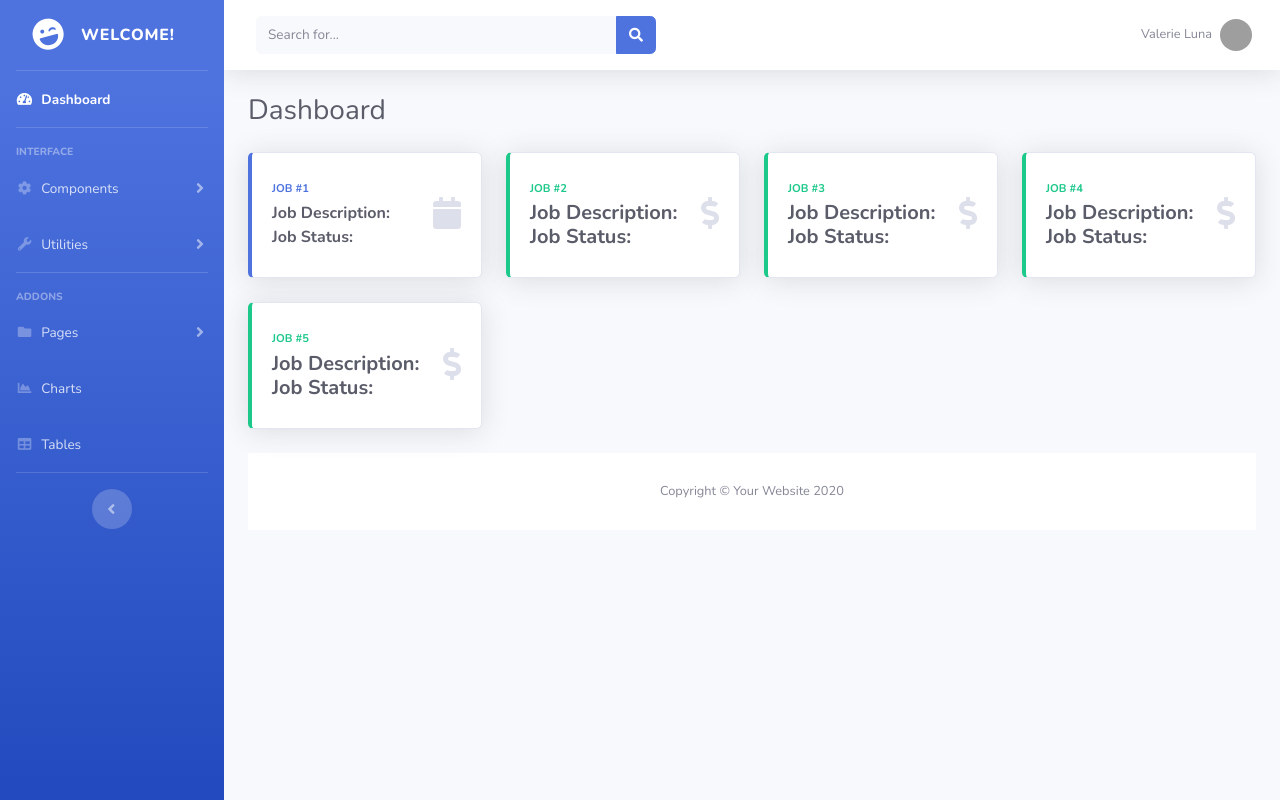
After one commit to daphneaugier/COMP353, a PHP site: page /User/user_dashboard.php in a window 1280 px wide. The commit adds this page. Run offline with PHP 8.4, Linux system fonts and the light colour scheme; grey boxes are pictures that could not be loaded.

```diff
--- a/User/admin_users.php
+++ b/User/admin_users.php
@@ -199,7 +199,7 @@ require_once('process-users.php');
                     ?>
                       <tr>
                         <td><?php echo $row['user_id'] ?></td>
-                        <td><?php echo $row['user_status'] ?></td>
+                        <td><?php echo $row['user_category'] ?></td>
                         <td><?php echo $row['user_name'] ?></td>
                         <td><?php echo $row['user_password'] ?></td>
                         <td><?php echo $row['EMAIL_ID'] ?></td>
--- a/User/process-users.php
+++ b/User/process-users.php
@@ -6,9 +6,9 @@ error_reporting(E_ALL);
 
 session_start();
 
-$host = "192.168.64.2";
-$user = "career";
-$password = "topsecret";
+$host = "localhost";
+$user = "root";
+$password = "root";
 $dbname = "career";
 
 
--- a/User/signup.php
+++ b/User/signup.php
@@ -13,7 +13,7 @@
   <div class="signup-form row justify-content-center">
     <div class="col-md-6 order-md-2 mb-4">
       <h2>User Sign Up </h2>
-      <form action="process-form.php" method="POST" class="needs-validation" novalidate>
+      <form action="process_new_user.php" method="POST" class="needs-validation" novalidate>
         <div class="row">
           <div class="col-md-6 mb-3">
             <label for="firstName">First name</label>
@@ -420,7 +420,7 @@
       </form>
       <div class="text-center">
         Already have an account?
-      <a href="../login.php">Sign in</a>
+      <a href="../index.php">Sign in</a>
     </div>
     </div>
   </div>
--- /dev/null
+++ b/User/user_dashboard.php
@@ -0,0 +1,381 @@
+
+
+<!DOCTYPE html>
+<html lang="en">
+
+<head>
+
+  <meta charset="utf-8">
+  <meta http-equiv="X-UA-Compatible" content="IE=edge">
+  <meta name="viewport" content="width=device-width, initial-scale=1, shrink-to-fit=no">
+  <meta name="description" content="">
+  <meta name="author" content="">
+
+  <title>Dashboard</title>
+
+  <!-- Custom fonts for this template-->
+  <link href="vendor/fontawesome-free/css/all.min.css" rel="stylesheet" type="text/css">
+  <link href="https://fonts.googleapis.com/css?family=Nunito:200,200i,300,300i,400,400i,600,600i,700,700i,800,800i,900,900i" rel="stylesheet">
+
+  <!-- Custom styles for this template-->
+  <link href="css/sb-admin-2.min.css" rel="stylesheet">
+
+</head>
+
+<body id="page-top">
+
+  <!-- Page Wrapper -->
+  <div id="wrapper">
+
+    <!-- Sidebar -->
+    <ul class="navbar-nav bg-gradient-primary sidebar sidebar-dark accordion" id="accordionSidebar">
+
+      <!-- Sidebar - Brand -->
+      <a class="sidebar-brand d-flex align-items-center justify-content-center" href="index.html">
+        <div class="sidebar-brand-icon rotate-n-15">
+          <i class="fas fa-laugh-wink"></i>
+        </div>
+        <div class="sidebar-brand-text mx-3">Welcome!</div>
+      </a>
+
+      <!-- Divider -->
+      <hr class="sidebar-divider my-0">
+
+      <!-- Nav Item - Dashboard -->
+      <li class="nav-item active">
+        <a class="nav-link" href="index.html">
+          <i class="fas fa-fw fa-tachometer-alt"></i>
+          <span>Dashboard</span></a>
+      </li>
+
+      <!-- Divider -->
+      <hr class="sidebar-divider">
+
+      <!-- Heading -->
+      <div class="sidebar-heading">
+        Interface
+      </div>
+
+      <!-- Nav Item - Pages Collapse Menu -->
+      <li class="nav-item">
+        <a class="nav-link collapsed" href="#" data-toggle="collapse" data-target="#collapseTwo" aria-expanded="true" aria-controls="collapseTwo">
+          <i class="fas fa-fw fa-cog"></i>
+          <span>Components</span>
+        </a>
+        <div id="collapseTwo" class="collapse" aria-labelledby="headingTwo" data-parent="#accordionSidebar">
+          <div class="bg-white py-2 collapse-inner rounded">
+            <h6 class="collapse-header">Custom Components:</h6>
+            <a class="collapse-item" href="buttons.html">Buttons</a>
+            <a class="collapse-item" href="cards.html">Cards</a>
+          </div>
+        </div>
+      </li>
+
+      <!-- Nav Item - Utilities Collapse Menu -->
+      <li class="nav-item">
+        <a class="nav-link collapsed" href="#" data-toggle="collapse" data-target="#collapseUtilities" aria-expanded="true" aria-controls="collapseUtilities">
+          <i class="fas fa-fw fa-wrench"></i>
+          <span>Utilities</span>
+        </a>
+        <div id="collapseUtilities" class="collapse" aria-labelledby="headingUtilities" data-parent="#accordionSidebar">
+          <div class="bg-white py-2 collapse-inner rounded">
+            <h6 class="collapse-header">Custom Utilities:</h6>
+            <a class="collapse-item" href="utilities-color.html">Colors</a>
+            <a class="collapse-item" href="utilities-border.html">Borders</a>
+            <a class="collapse-item" href="utilities-animation.html">Animations</a>
+            <a class="collapse-item" href="utilities-other.html">Other</a>
+          </div>
+        </div>
+      </li>
+
+      <!-- Divider -->
+      <hr class="sidebar-divider">
+
+      <!-- Heading -->
+      <div class="sidebar-heading">
+        Addons
+      </div>
+
+      <!-- Nav Item - Pages Collapse Menu -->
+      <li class="nav-item">
+        <a class="nav-link collapsed" href="#" data-toggle="collapse" data-target="#collapsePages" aria-expanded="true" aria-controls="collapsePages">
+          <i class="fas fa-fw fa-folder"></i>
+          <span>Pages</span>
+        </a>
+        <div id="collapsePages" class="collapse" aria-labelledby="headingPages" data-parent="#accordionSidebar">
+          <div class="bg-white py-2 collapse-inner rounded">
+            <h6 class="collapse-header">Login Screens:</h6>
+            <a class="collapse-item" href="login.html">Login</a>
+            <a class="collapse-item" href="register.html">Register</a>
+            <a class="collapse-item" href="forgot-password.html">Forgot Password</a>
+            <div class="collapse-divider"></div>
+            <h6 class="collapse-header">Other Pages:</h6>
+            <a class="collapse-item" href="404.html">404 Page</a>
+            <a class="collapse-item" href="blank.html">Blank Page</a>
+          </div>
+        </div>
+      </li>
+
+      <!-- Nav Item - Charts -->
+      <li class="nav-item">
+        <a class="nav-link" href="charts.html">
+          <i class="fas fa-fw fa-chart-area"></i>
+          <span>Charts</span></a>
+      </li>
+
+      <!-- Nav Item - Tables -->
+      <li class="nav-item">
+        <a class="nav-link" href="tables.html">
+          <i class="fas fa-fw fa-table"></i>
+          <span>Tables</span></a>
+      </li>
+
+      <!-- Divider -->
+      <hr class="sidebar-divider d-none d-md-block">
+
+      <!-- Sidebar Toggler (Sidebar) -->
+      <div class="text-center d-none d-md-inline">
+        <button class="rounded-circle border-0" id="sidebarToggle"></button>
+      </div>
+
+    </ul>
+    <!-- End of Sidebar -->
+
+    <!-- Content Wrapper -->
+    <div id="content-wrapper" class="d-flex flex-column">
+
+      <!-- Main Content -->
+      <div id="content">
+
+        <!-- Topbar -->
+        <nav class="navbar navbar-expand navbar-light bg-white topbar mb-4 static-top shadow">
+
+          <!-- Sidebar Toggle (Topbar) -->
+          <button id="sidebarToggleTop" class="btn btn-link d-md-none rounded-circle mr-3">
+            <i class="fa fa-bars"></i>
+          </button>
+
+          <!-- Topbar Search -->
+          <form class="d-none d-sm-inline-block form-inline mr-auto ml-md-3 my-2 my-md-0 mw-100 navbar-search">
+            <div class="input-group">
+              <input type="text" class="form-control bg-light border-0 small" placeholder="Search for..." aria-label="Search" aria-describedby="basic-addon2">
+              <div class="input-group-append">
+                <button class="btn btn-primary" type="button">
+                  <i class="fas fa-search fa-sm"></i>
+                </button>
+              </div>
+            </div>
+          </form>
+
+          <!-- Topbar Navbar -->
+          <ul class="navbar-nav ml-auto">
+
+            <!-- Nav Item - Search Dropdown (Visible Only XS) -->
+            <li class="nav-item dropdown no-arrow d-sm-none">
+              <a class="nav-link dropdown-toggle" href="#" id="searchDropdown" role="button" data-toggle="dropdown" aria-haspopup="true" aria-expanded="false">
+                <i class="fas fa-search fa-fw"></i>
+              </a>
+
+            <!-- Nav Item - User Information -->
+            <li class="nav-item dropdown no-arrow">
+              <a class="nav-link dropdown-toggle" href="#" id="userDropdown" role="button" data-toggle="dropdown" aria-haspopup="true" aria-expanded="false">
+                <span class="mr-2 d-none d-lg-inline text-gray-600 small">Valerie Luna</span>
+                <img class="img-profile rounded-circle" src="https://source.unsplash.com/QAB-WJcbgJk/60x60">
+              </a>
+              <!-- Dropdown - User Information -->
+              <div class="dropdown-menu dropdown-menu-right shadow animated--grow-in" aria-labelledby="userDropdown">
+                <a class="dropdown-item" href="#">
+                  <i class="fas fa-user fa-sm fa-fw mr-2 text-gray-400"></i>
+                  Profile
+                </a>
+                <a class="dropdown-item" href="#">
+                  <i class="fas fa-cogs fa-sm fa-fw mr-2 text-gray-400"></i>
+                  Settings
+                </a>
+                <a class="dropdown-item" href="#" data-toggle="modal" data-target="#logoutModal">
+                  <i class="fas fa-sign-out-alt fa-sm fa-fw mr-2 text-gray-400"></i>
+                  Logout
+                </a>
+              </div>
+            </li>
+
+          </ul>
+
+        </nav>
+        <!-- End of Topbar -->
+
+        <!-- Begin Page Content -->
+        <div class="container-fluid">
+
+          <!-- Page Heading -->
+          <div class="d-sm-flex align-items-center justify-content-between mb-4">
+            <h1 class="h3 mb-0 text-gray-800">Dashboard</h1>
+          </div>
+
+          <!-- Content Row -->
+          <div class="row">
+
+            <!-- Earnings (Monthly) Card Example -->
+            <div class="col-xl-3 col-md-6 mb-4">
+              <div class="card border-left-primary shadow h-100 py-2">
+                <div class="card-body">
+                  <div class="row no-gutters align-items-center">
+                    <div class="col mr-2">
+                      <div class="text-xs font-weight-bold text-primary text-uppercase mb-1">Job #1</div>
+                      <div class="h8 mb-0 font-weight-bold text-gray-800">Job Description:</div>
+                      <div class="h8 mb-0 font-weight-bold text-gray-800">Job Status:</div>
+                    </div>
+                    <div class="col-auto">
+                      <i class="fas fa-calendar fa-2x text-gray-300"></i>
+                    </div>
+                  </div>
+                </div>
+              </div>
+            </div>
+
+            <!-- Earnings (Monthly) Card Example -->
+            <div class="col-xl-3 col-md-6 mb-4">
+              <div class="card border-left-success shadow h-100 py-2">
+                <div class="card-body">
+                  <div class="row no-gutters align-items-center">
+                    <div class="col mr-2">
+                      <div class="text-xs font-weight-bold text-success text-uppercase mb-1">Job #2</div>
+                      <div class="h5 mb-0 font-weight-bold text-gray-800">Job Description:</div>
+                      <div class="h5 mb-0 font-weight-bold text-gray-800">Job Status:</div>
+                    </div>
+                    <div class="col-auto">
+                      <i class="fas fa-dollar-sign fa-2x text-gray-300"></i>
+                    </div>
+                  </div>
+                </div>
+              </div>
+            </div>
+
+            <!-- Earnings (Monthly) Card Example -->
+            <div class="col-xl-3 col-md-6 mb-4">
+              <div class="card border-left-success shadow h-100 py-2">
+                <div class="card-body">
+                  <div class="row no-gutters align-items-center">
+                    <div class="col mr-2">
+                      <div class="text-xs font-weight-bold text-success text-uppercase mb-1">Job #3</div>
+                      <div class="h5 mb-0 font-weight-bold text-gray-800">Job Description:</div>
+                      <div class="h5 mb-0 font-weight-bold text-gray-800">Job Status:</div>
+                    </div>
+                    <div class="col-auto">
+                      <i class="fas fa-dollar-sign fa-2x text-gray-300"></i>
+                    </div>
+                  </div>
+                </div>
+              </div>
+            </div>
+
+
+            <!-- Earnings (Monthly) Card Example -->
+            <div class="col-xl-3 col-md-6 mb-4">
+              <div class="card border-left-success shadow h-100 py-2">
+                <div class="card-body">
+                  <div class="row no-gutters align-items-center">
+                    <div class="col mr-2">
+                      <div class="text-xs font-weight-bold text-success text-uppercase mb-1">Job #4</div>
+                      <div class="h5 mb-0 font-weight-bold text-gray-800">Job Description:</div>
+                      <div class="h5 mb-0 font-weight-bold text-gray-800">Job Status:</div>
+                    </div>
+                    <div class="col-auto">
+                      <i class="fas fa-dollar-sign fa-2x text-gray-300"></i>
+                    </div>
+                  </div>
+                </div>
+              </div>
+            </div>
+
+            <!-- Earnings (Monthly) Card Example -->
+            <div class="col-xl-3 col-md-6 mb-4">
+              <div class="card border-left-success shadow h-100 py-2">
+                <div class="card-body">
+                  <div class="row no-gutters align-items-center">
+                    <div class="col mr-2">
+                      <div class="text-xs font-weight-bold text-success text-uppercase mb-1">Job #5</div>
+                      <div class="h5 mb-0 font-weight-bold text-gray-800">Job Description:</div>
+                      <div class="h5 mb-0 font-weight-bold text-gray-800">Job Status:</div>
+                    </div>
+                    <div class="col-auto">
+                      <i class="fas fa-dollar-sign fa-2x text-gray-300"></i>
+                    </div>
+                  </div>
+                </div>
+              </div>
+            </div>
+
+
+
+          <!-- Content Row -->
+
+
+
+          <!-- Content Row -->
+
+        <!-- /.container-fluid -->
+
+      </div>
+      <!-- End of Main Content -->
+
+      <!-- Footer -->
+      <footer class="sticky-footer bg-white">
+        <div class="container my-auto">
+          <div class="copyright text-center my-auto">
+            <span>Copyright &copy; Your Website 2020</span>
+          </div>
+        </div>
+      </footer>
+      <!-- End of Footer -->
+
+    </div>
+    <!-- End of Content Wrapper -->
+
+  </div>
+  <!-- End of Page Wrapper -->
+
+  <!-- Scroll to Top Button-->
+  <a class="scroll-to-top rounded" href="#page-top">
+    <i class="fas fa-angle-up"></i>
+  </a>
+
+  <!-- Logout Modal-->
+  <div class="modal fade" id="logoutModal" tabindex="-1" role="dialog" aria-labelledby="exampleModalLabel" aria-hidden="true">
+    <div class="modal-dialog" role="document">
+      <div class="modal-content">
+        <div class="modal-header">
+          <h5 class="modal-title" id="exampleModalLabel">Ready to Leave?</h5>
+          <button class="close" type="button" data-dismiss="modal" aria-label="Close">
+            <span aria-hidden="true">×</span>
+          </button>
+        </div>
+        <div class="modal-body">Select "Logout" below if you are ready to end your current session.</div>
+        <div class="modal-footer">
+          <button class="btn btn-secondary" type="button" data-dismiss="modal">Cancel</button>
+          <a class="btn btn-primary" href="login.html">Logout</a>
+        </div>
+      </div>
+    </div>
+  </div>
+
+  <!-- Bootstrap core JavaScript-->
+  <script src="vendor/jquery/jquery.min.js"></script>
+  <script src="vendor/bootstrap/js/bootstrap.bundle.min.js"></script>
+
+  <!-- Core plugin JavaScript-->
+  <script src="vendor/jquery-easing/jquery.easing.min.js"></script>
+
+  <!-- Custom scripts for all pages-->
+  <script src="js/sb-admin-2.min.js"></script>
+
+  <!-- Page level plugins -->
+  <script src="vendor/chart.js/Chart.min.js"></script>
+
+  <!-- Page level custom scripts -->
+  <script src="js/demo/chart-area-demo.js"></script>
+  <script src="js/demo/chart-pie-demo.js"></script>
+
+</body>
+
+</html>
--- a/functions.inc.php
+++ b/functions.inc.php
@@ -118,8 +118,8 @@ function checkUserPassword($user, $password){
     global $registered_user, $registered_user_category;
 
 
-    $sql2 = "SELECT PASSWORD FROM employer WHERE EMPLOYER_ID = '$user' ";
-    $sql = "SELECT user_password, user_category FROM users WHERE user_id = '$user' ";
+    $sql2 = "SELECT PASSWORD FROM employer WHERE user_name = '$user' ";
+    $sql = "SELECT user_password, user_category FROM users WHERE user_name = '$user' ";
     if($result = my_query($sql)){
         $return = $result->fetch();
         if ($password == $return[0])
```
Also changed, not shown: User/user_signup.php (added, +62 -0 lines), User/process_new_user.php (renamed from User/process-form.php).
